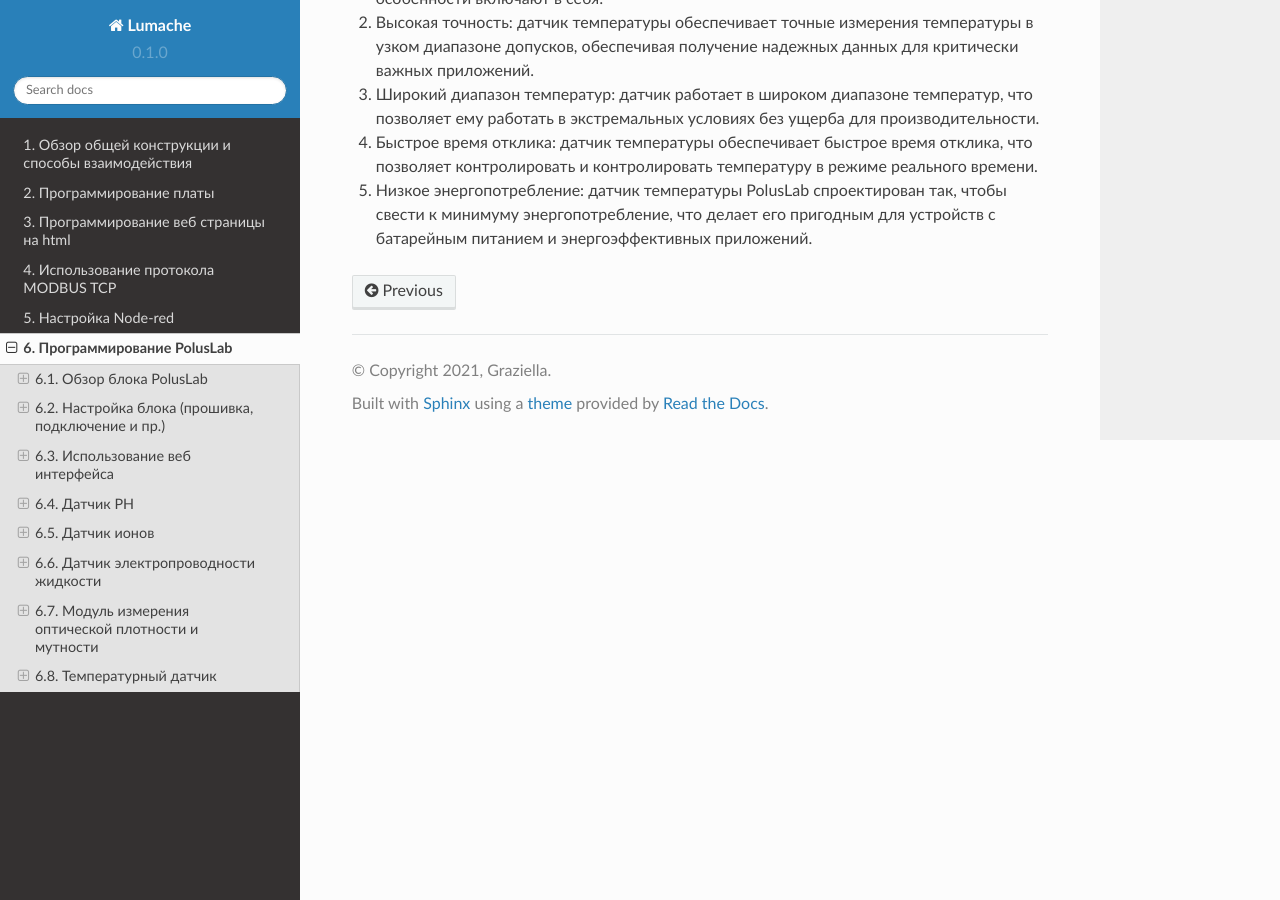
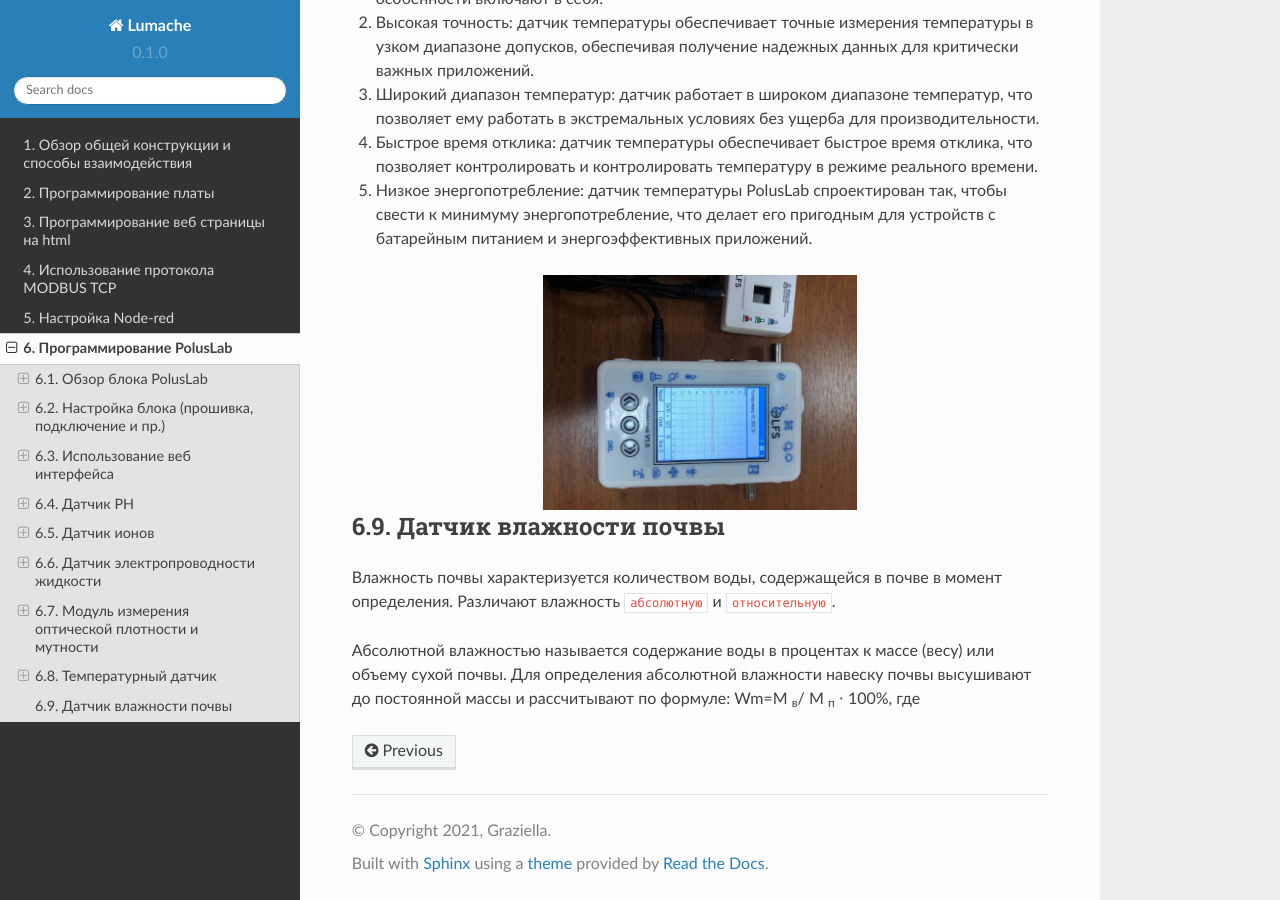
Before and after one commit to BBanwz/book_AL_GH, a Sphinx documentation site: the page built from docs/source/6/1.rst, in a window 1280 px wide and 900 px high, scrolled down 14039 px. Built offline with Sphinx 7.4.7 and the Read the Docs theme 2.0.0, drawn with Linux system fonts in a browser that asks for light colours.

Commit message:
Update 1.rst

```diff
--- a/docs/source/6/1.rst
+++ b/docs/source/6/1.rst
@@ -411,3 +411,17 @@
 4. Быстрое время отклика: датчик температуры обеспечивает быстрое время отклика, что позволяет контролировать и контролировать температуру в режиме реального времени.
 
 5. Низкое энергопотребление: датчик температуры PolusLab спроектирован так, чтобы свести к минимуму энергопотребление, что делает его пригодным для устройств с батарейным питанием и энергоэффективных приложений.
+
+.. figure:: images/18.png
+       :width: 45%
+       :align: center
+       :alt: Температурный датчик
+
+
+Датчик влажности почвы
+----------------------
+
+Влажность почвы характеризуется количеством воды, содержащейся в почве в момент определения. Различают влажность ``абсолютную`` и ``относительную``.
+
+Абсолютной влажностью называется содержание воды в процентах к массе (весу) или объему сухой почвы. Для определения абсолютной влажности навеску почвы высушивают до постоянной массы и рассчитывают по формуле:
+Wm=М :sub:`в`/ М :sub:`п` ⋅ 100%, где
```
